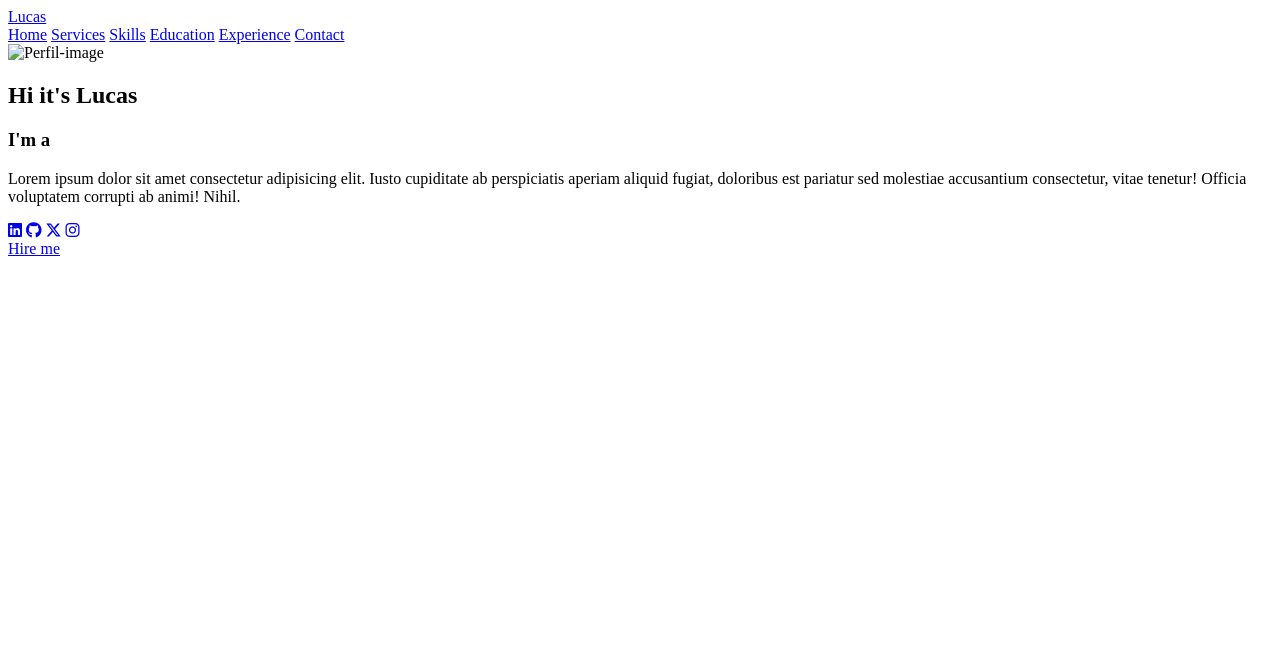
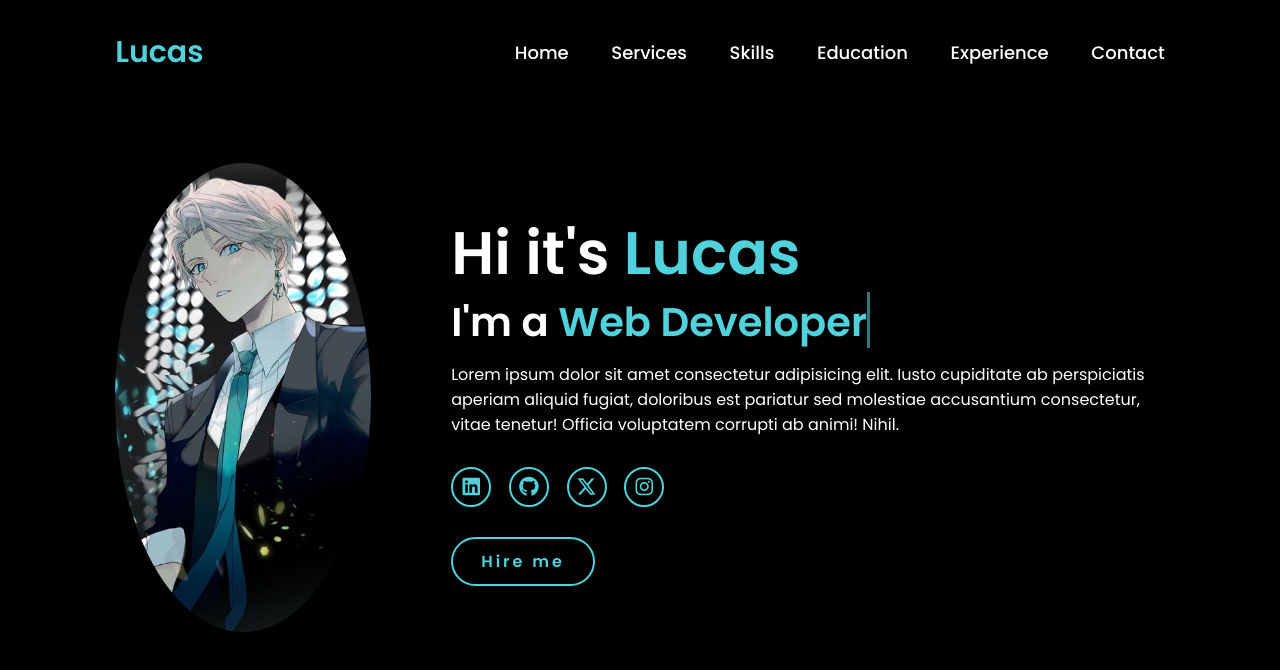
Before and after one commit to lucasmelo-code/portifolio, a plain HTML site: page index.html in a window 1280 px wide. Drawn offline with Linux system fonts and the light colour scheme; the site is published under a folder, as on GitHub Pages, so addresses that start at the root find nothing.

Commit message:
Deixando compativel com o pages do github

```diff
--- a/index.html
+++ b/index.html
@@ -5,7 +5,7 @@
     <meta charset="UTF-8">
     <meta name="viewport" content="width=device-width, initial-scale=1.0">
     <link rel="stylesheet" href="https://cdnjs.cloudflare.com/ajax/libs/font-awesome/6.5.2/css/all.min.css">
-    <link rel="stylesheet" href="/styles.css">
+    <link rel="stylesheet" href="styles.css">
     <title>Document</title>
 </head>
 
@@ -24,7 +24,7 @@
     </header>
     <section class="home">
         <div class="home-img">
-            <img src="/img/animefoto.jpg" alt="Perfil-image">
+            <img src="img/animefoto.jpg" alt="Perfil-image">
         </div>
         <div class="home-content">
             <h1>Hi it's <span>Lucas</span></h1>
```
